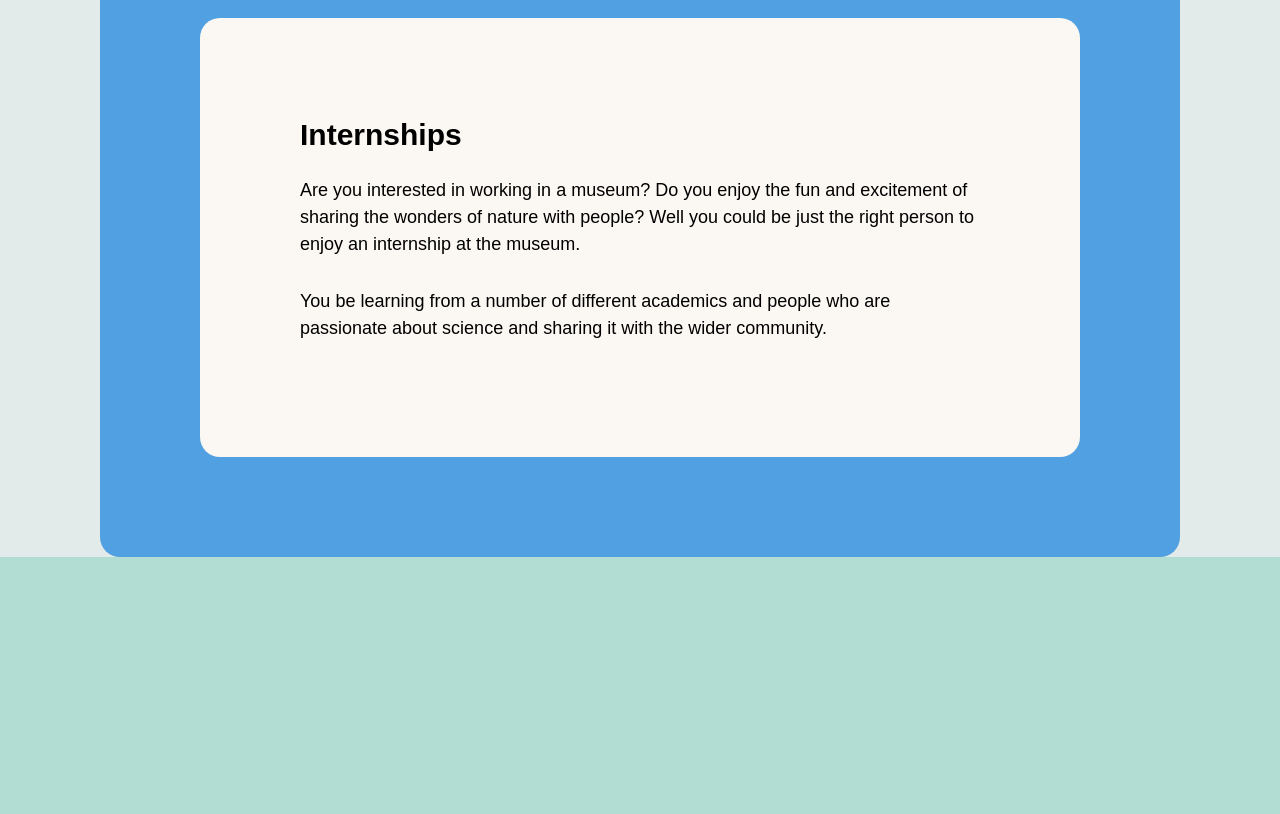
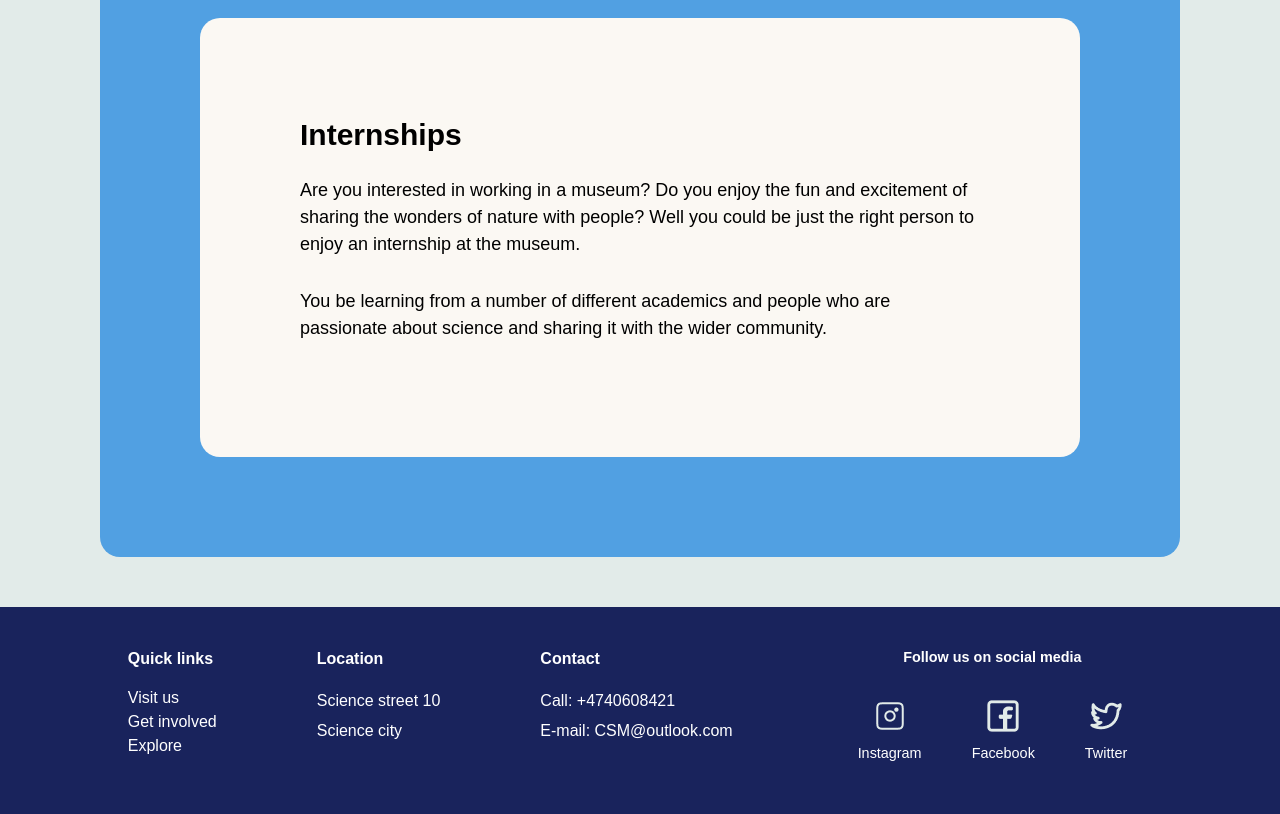
Before and after one commit to Tinberg/Community-science-museum, a plain HTML site: page html/involved.html in a window 1280 px wide. Shown: the part 2391-3205 px from the top of the page. Before the commit the page ends 2948 px from the top, so only its background shows below. Drawn offline with Linux system fonts and the light colour scheme.

```diff
--- a/html/involved.html
+++ b/html/involved.html
@@ -114,7 +114,59 @@
         </section>
     </main>
     <footer>
+        <div class="footer-container">
+            <div class="section-container">
+                <p class="footer-top-text font-w700">Quick links</p>
+                <ul>
+                    <li class="footer-text">
+                        <a class="link-text" href="/html/visit.html">Visit us</a>
+                    </li>
+                    <li class="footer-text">
+                        <a class="link-text" href="/html/involved.html">Get involved</a>
+                    </li>
+                    <li class="footer-text">
+                        <a class="link-text" href="/html/explore.html">Explore</a>
+                    </li>
+                </ul>
+            </div>
+            <div class="section-container">
+                <p class="footer-top-text font-w700 ">Location</p>
+                <ul>
+                    <li>
+                        <p class="footer-text">Science street 10</p>
+                    </li>
+                    <li>
+                        <p class="footer-text">Science city</p>
+                    </li>
+                </ul>
+            </div>
+            <div class="section-container">
+                <p class="footer-top-text font-w700">Contact</p>
+                <ul>
+                    <li>
+                        <p class="footer-text">Call: +4740608421</p>
+                    </li>
+                    <li>
+                        <p class="footer-text">E-mail: CSM@outlook.com</p>
+                    </li>
+                </ul>
 
+            </div>
+            <div class="social-media-container section-container">
+                <p class="footer-top-text font-w700">Follow us on social media</p>
+                <ul class="social-media">
+                    <li class="logo-text cursor-pointer"> <img src="/images/insta.png" alt="Instagram logo">
+                        <p class="social-media-text">Instagram</p>
+                    </li>
+                    <li class="logo-text cursor-pointer"> <img src="/images/facebook.png" alt="Facebook logo">
+                        <p class="social-media-text">Facebook</p>
+                    </li>
+                    <li class="logo-text cursor-pointer"> <img src="/images/twitter.png" alt="Twitter logo">
+                        <p class="social-media-text">Twitter</p>
+                    </li>
+                </ul>
+            </div>
+        </div>
     </footer>
 
 </body>
```
Also changed, not shown: html/exhibitions.html (+0 -1 lines).
